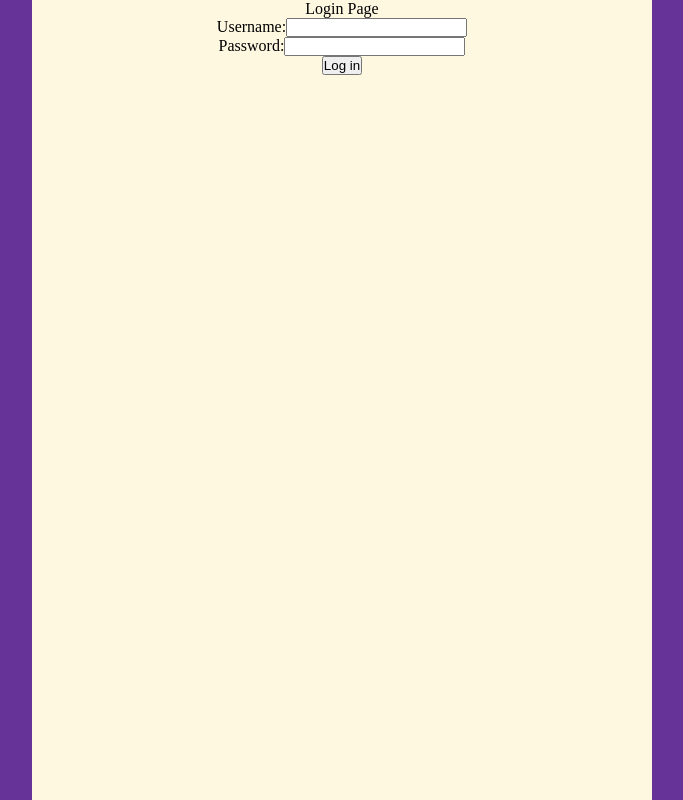
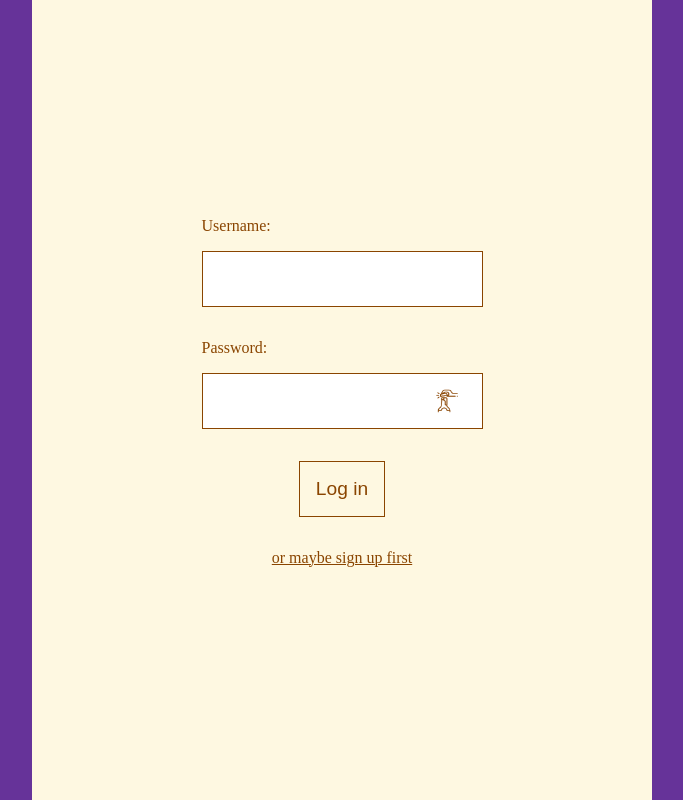
Before and after one commit to wagner-nils/give-me-five-beers, a React (Vite) app in the folder client/: page /login in a window 1280 px wide. Shown: the whole page, without its empty margins (298-981 px from the left). Built offline with nearby package versions, Linux system fonts and the light colour scheme; no server answers.

Commit message:
style: log in, sign up

```diff
--- a/client/src/pages/LoginPage.tsx
+++ b/client/src/pages/LoginPage.tsx
@@ -1,14 +1,19 @@
 import { useState, FormEvent, ChangeEvent } from 'react';
-import { useNavigate } from 'react-router-dom';
+import { useNavigate, Link } from 'react-router-dom';
 
 import { useAppDispatch } from '../redux/hooks';
 import { useLoginMutation } from '../redux/apiSlice';
 import { setUserId } from '../redux/configSlice';
+import OpeningLeft from '../assets/opening-left.png';
+import OpeningRight from '../assets/opening-right.png';
+
+import '../styles/LoginPage.css';
 
 type Props = {};
 const LoginPage = (props: Props) => {
   const [username, setUsername] = useState('');
   const [password, setPassword] = useState('');
+  const [secret, setSecret] = useState(true);
 
   const navigate = useNavigate();
   const dispatch = useAppDispatch();
@@ -56,11 +61,14 @@ const LoginPage = (props: Props) => {
     clearInput();
   };
 
+  const handleToggle = () => {
+    setSecret(!secret);
+  };
+
   return (
-    <div>
-      Login Page
-      <form onSubmit={handleLogin}>
-        <div>
+    <div className="login-page">
+      <form className="login-form" onSubmit={handleLogin}>
+        <div className="field">
           <label htmlFor="">Username:</label>
           <input
             type="text"
@@ -69,17 +77,25 @@ const LoginPage = (props: Props) => {
             onChange={handelChange}
           />
         </div>
-        <div>
+        <div className="field">
           <label htmlFor="">Password:</label>
           <input
-            type="text"
+            type={secret ? 'password' : 'text'}
             value={password}
             name="password"
             onChange={handelChange}
           />
+          <img
+            src={secret ? OpeningRight : OpeningLeft}
+            alt="see password"
+            onClick={handleToggle}
+          />
         </div>
         <button type="submit">Log in</button>
       </form>
+      <Link className="link" to={'/sign'}>
+        or maybe sign up first
+      </Link>
     </div>
   );
 };
--- a/client/src/pages/SignupPage.tsx
+++ b/client/src/pages/SignupPage.tsx
@@ -1,9 +1,13 @@
 import { useState, FormEvent, ChangeEvent } from 'react';
-import { useNavigate } from 'react-router-dom';
+import { useNavigate, Link } from 'react-router-dom';
 
 import { useAppDispatch } from '../redux/hooks';
 import { useSignupMutation } from '../redux/apiSlice';
 import { setUserId } from '../redux/configSlice';
+import OpeningLeft from '../assets/opening-left.png';
+import OpeningRight from '../assets/opening-right.png';
+
+import '../styles/SignupPage.css';
 
 // todo: merge login and signup
 
@@ -11,6 +15,7 @@ type Props = {};
 const SignupPage = (props: Props) => {
   const [username, setUsername] = useState('');
   const [password, setPassword] = useState('');
+  const [secret, setSecret] = useState(true);
 
   const navigate = useNavigate();
   const dispatch = useAppDispatch();
@@ -61,11 +66,14 @@ const SignupPage = (props: Props) => {
     clearInput();
   };
 
+  const handleToggle = () => {
+    setSecret(!secret);
+  };
+
   return (
-    <div>
-      Signup Page
-      <form onSubmit={handleSignup}>
-        <div>
+    <div className="signup-page">
+      <form className="signup-form" onSubmit={handleSignup}>
+        <div className="field">
           <label htmlFor="">Username:</label>
           <input
             type="text"
@@ -74,19 +82,27 @@ const SignupPage = (props: Props) => {
             onChange={handelChange}
           />
         </div>
-        <div>
+        <div className="field">
           <label htmlFor="">Password:</label>
           <input
-            type="text"
+            type={secret ? 'password' : 'text'}
             value={password}
             name="password"
             onChange={handelChange}
+          />
+          <img
+            src={secret ? OpeningRight : OpeningLeft}
+            alt="see password"
+            onClick={handleToggle}
           />
         </div>
         <button type="submit" disabled={!hasAllInputs}>
           Sign up
         </button>
       </form>
+      <Link className="link" to={'/login'}>
+        or just log in
+      </Link>
     </div>
   );
 };
--- /dev/null
+++ b/client/src/styles/LoginPage.css
@@ -0,0 +1,59 @@
+.login-page {
+  height: 100vh;
+  padding: 1rem 3rem 2rem;
+  display: flex;
+  flex-direction: column;
+  justify-content: center;
+}
+
+.login-form {
+  display: flex;
+  flex-direction: column;
+  justify-content: start;
+  align-items: center;
+  gap: 2rem;
+}
+
+.field {
+  position: relative;
+  display: flex;
+  flex-direction: column;
+  gap: 1rem;
+  text-align: left;
+  color: var(--primary-text-color);
+}
+
+.field input {
+  padding: 1rem;
+  font-size: 1.2rem;
+  border: solid 1px var(--primary-text-color);
+  color: var(--primary-text-color);
+  outline: none;
+}
+
+.field img {
+  position: absolute;
+  bottom: 0.5rem;
+  right: 1rem;
+  width: 2.5rem;
+  height: 2.5rem;
+}
+
+.field img:hover {
+  cursor: pointer;
+}
+
+.login-form button {
+  padding: 1rem;
+  font-size: 1.2rem;
+  border: solid 1px var(--primary-text-color);
+  background-color: var(--primary-light-color);
+  color: var(--primary-text-color);
+}
+
+.link {
+  display: block;
+  margin-top: 2rem;
+  color: var(--primary-text-color);
+  text-decoration: underline solid var(--primary-color);
+}
--- /dev/null
+++ b/client/src/styles/SignupPage.css
@@ -0,0 +1,59 @@
+.signup-page {
+  height: 100vh;
+  padding: 1rem 3rem 2rem;
+  display: flex;
+  flex-direction: column;
+  justify-content: center;
+}
+
+.signup-form {
+  display: flex;
+  flex-direction: column;
+  justify-content: start;
+  align-items: center;
+  gap: 2rem;
+}
+
+.field {
+  position: relative;
+  display: flex;
+  flex-direction: column;
+  gap: 1rem;
+  text-align: left;
+  color: var(--primary-text-color);
+}
+
+.field input {
+  padding: 1rem;
+  font-size: 1.2rem;
+  border: solid 1px var(--primary-text-color);
+  color: var(--primary-text-color);
+  outline: none;
+}
+
+.field img {
+  position: absolute;
+  bottom: 0.5rem;
+  right: 1rem;
+  width: 2.5rem;
+  height: 2.5rem;
+}
+
+.field img:hover {
+  cursor: pointer;
+}
+
+.signup-form button {
+  padding: 1rem;
+  font-size: 1.2rem;
+  border: solid 1px var(--primary-text-color);
+  background-color: var(--primary-light-color);
+  color: var(--primary-text-color);
+}
+
+.link {
+  display: block;
+  margin-top: 2rem;
+  color: var(--primary-text-color);
+  text-decoration: underline solid var(--primary-text-color) 1px;
+}
```
Also changed, not shown: client/src/assets/opening-left.png (added), client/src/assets/opening-right.png (added).
